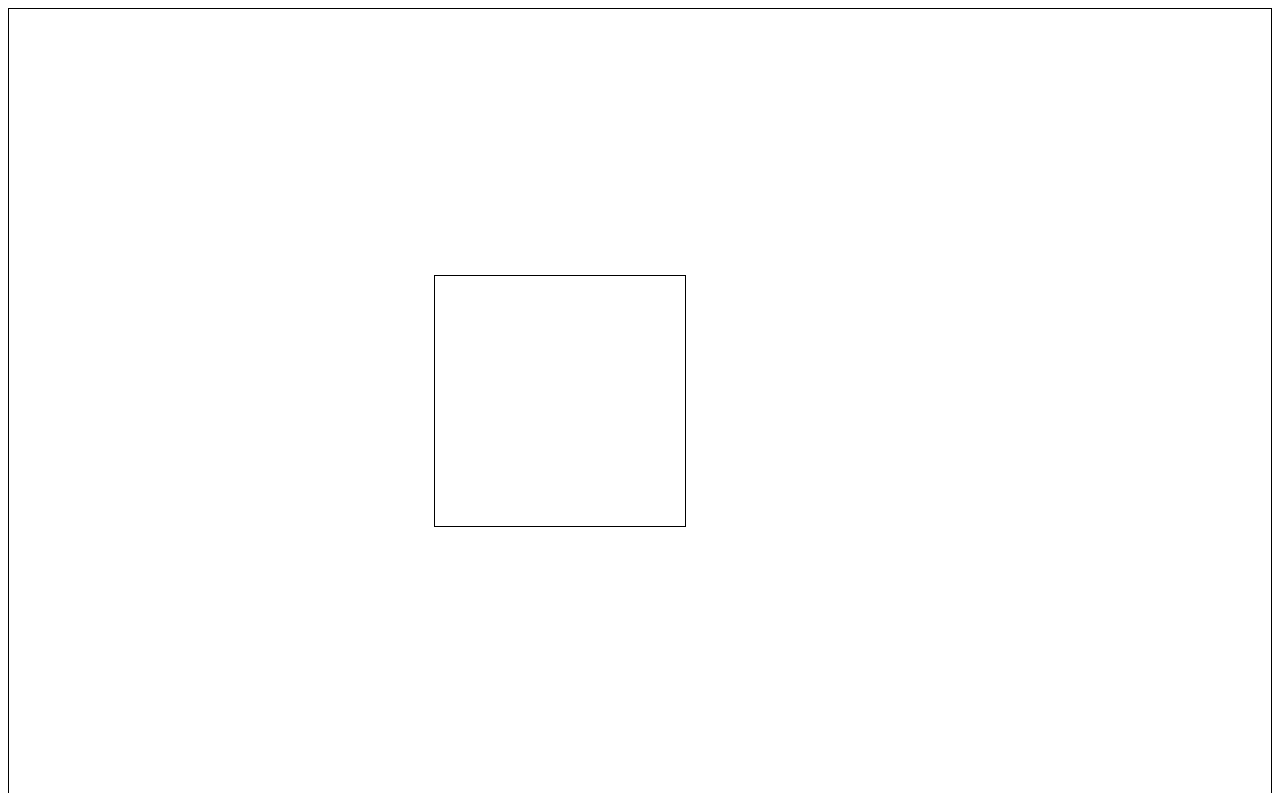
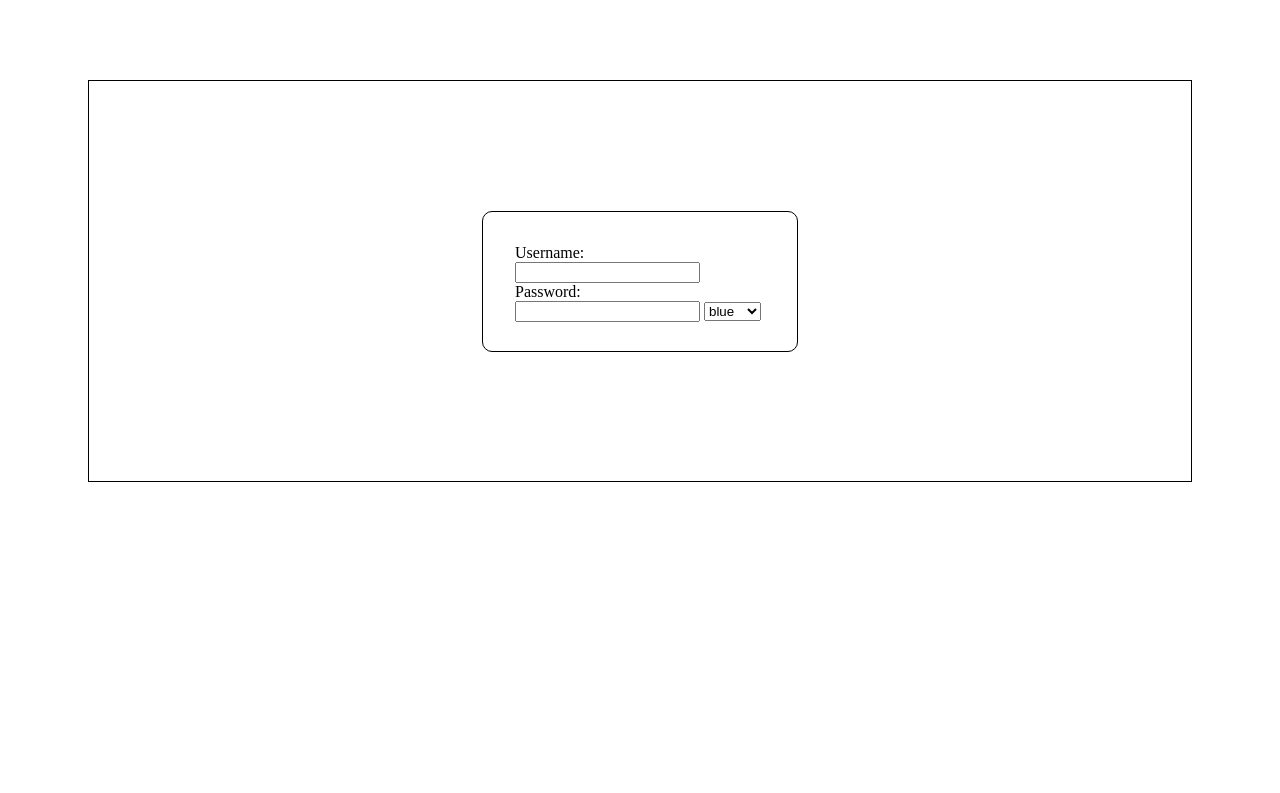
Before and after one commit to darrenwshort/flex-project, a plain HTML site: page index.html in a window 1280 px wide. Shown: the top 793 px of the page. Drawn offline with Linux system fonts and the light colour scheme.

Commit message:
first commit

```diff
--- a/index.html
+++ b/index.html
@@ -8,7 +8,16 @@
 </head>
 <body>
     <div class="container">
-        <div class="square"></div>
+        <div class="square">
+            <label for="username">Username:</label>
+            <input type="text" id="username" name="username" />
+            <label for="password">Password:</label>
+            <input type="text" id="password" name="password" />
+            <select>
+                <option value="1">blue</option>
+                <option value="2">green</option>
+            </select>
+        </div>
     </div>
 </body>
 </html>
--- a/style.css
+++ b/style.css
@@ -1,13 +1,21 @@
 .square {
     border: 1px solid black;
-    height: 250px;
+    height: 75px;
     width: 250px;
+    flex-direction: row;
+    justify-content: center;
     margin-left: 10em;
     margin-right: 20em;
+    padding: 2em;
+    margin: auto;
+    border-radius: 10px;
+    -webkit-border-radius: 10px 10px 10px 10px;
+    -moz-border-radius: 10px 10px 10px 10px;
 }
 
 .container {
-    height: 98vh;
+    margin: 5em;
+    height: 50vh;
     display: flex;
     flex-direction: row;
     justify-content: center;
```
